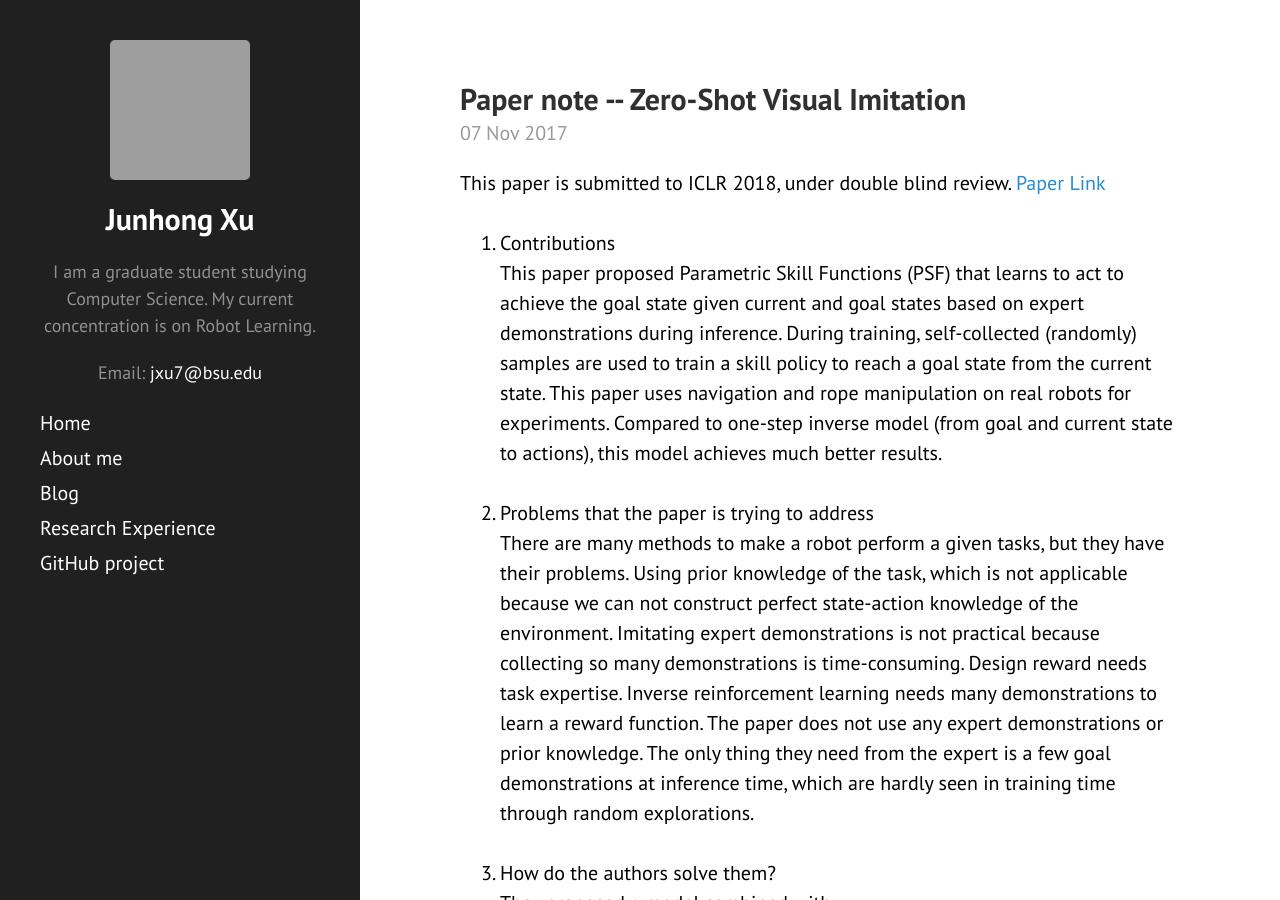
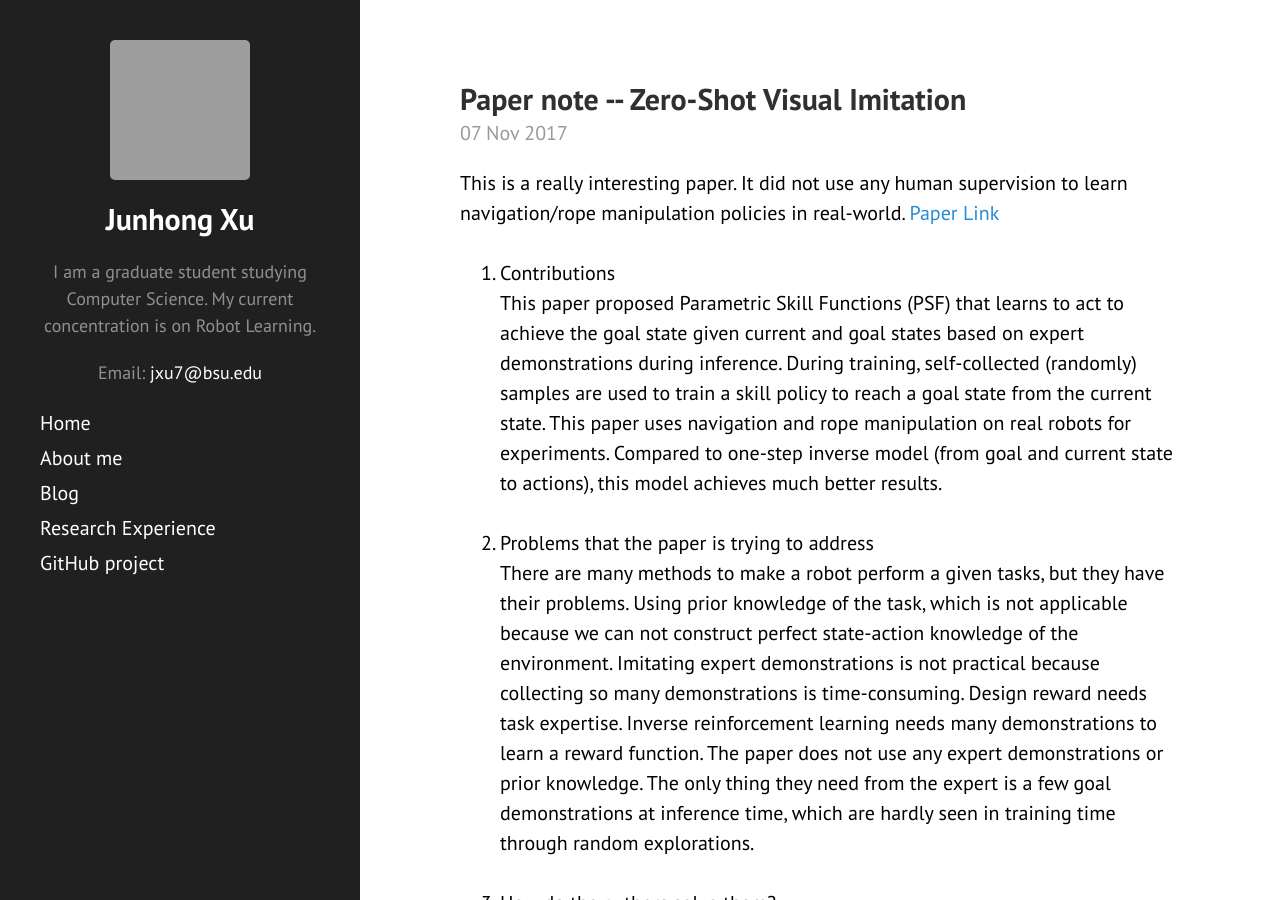
Before and after one commit to JunhongXu/JunhongXu.github.io, a Jekyll site: the page built from _posts/2017-11-7-zero-shoting-visual-imitation.html, in a window 1280 px wide and 900 px high. Built offline with Jekyll 4.4.1, drawn with Linux system fonts in a browser that asks for light colours; formulas are drawn with MathJax 3; grey boxes are pictures that could not be loaded.

Commit message:
update blog

```diff
--- a/_posts/2017-11-7-zero-shoting-visual-imitation.html
+++ b/_posts/2017-11-7-zero-shoting-visual-imitation.html
@@ -3,7 +3,7 @@ layout: post
 title: Paper note -- Zero-Shot Visual Imitation
 ---
 <html lang="en" xmlns="http://www.w3.org/1999/html">
-This paper is submitted to ICLR 2018, under double blind review.
+This is a really interesting paper. It did not use any human supervision to learn navigation/rope manipulation policies in real-world.
 <a href="https://openreview.net/pdf/033006fc0917363d809a60477a753aecc800ddf0.pdf"> Paper Link</a>
 <br/><br/>
 
```
